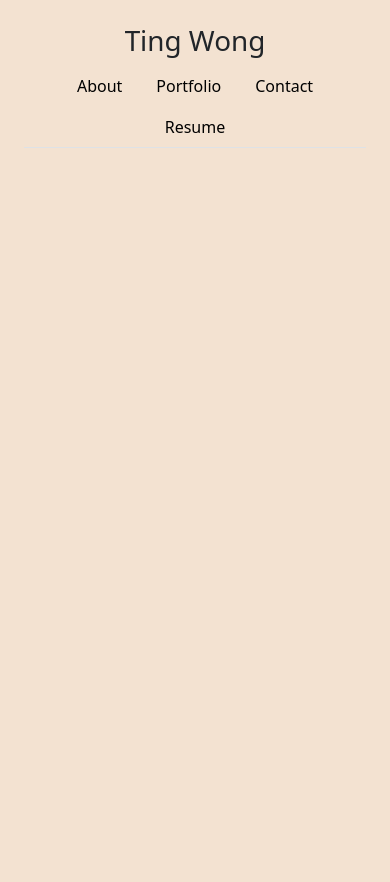
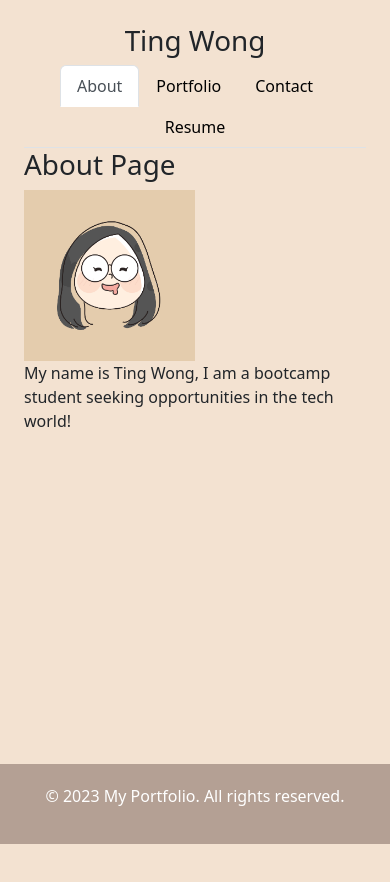
Before and after one commit to tiiingaling/Week-20-React-Portfolio, a React (Create React App) app: page / in a window 390 px wide. Shown: the top 882 px of the page. Built offline with nearby package versions, Linux system fonts and the light colour scheme.

Commit message:
fixed portfolio container margin, useState About

```diff
--- a/src/components/PortfolioContainer.js
+++ b/src/components/PortfolioContainer.js
@@ -8,7 +8,7 @@ import Resume from './pages/Resume';
 // import Footer from './footer';
 
 export default function PortfolioContainer() {
-  const [currentPage, setCurrentPage] = useState('Home');
+  const [currentPage, setCurrentPage] = useState('About');
 
   const renderPage = () => {
 
--- a/src/components/css/main.css
+++ b/src/components/css/main.css
@@ -34,6 +34,7 @@ header h1 {
   max-width: 100%;
   gap: 1rem;
   background-color: var(--light); /* set background color */
+  margin-bottom: 50px;
 }
 
 .btn {
@@ -136,15 +137,3 @@ footer {
   display: flex;
   flex-direction: column;
 }
-
- @media screen and (max-width:1399px) {
-  footer {
-    bottom: -750px;
-  }
-}
-
-@media screen and (max-width: 991px) {
-  footer {
-    bottom: -1200px;
-  }
-}
```
